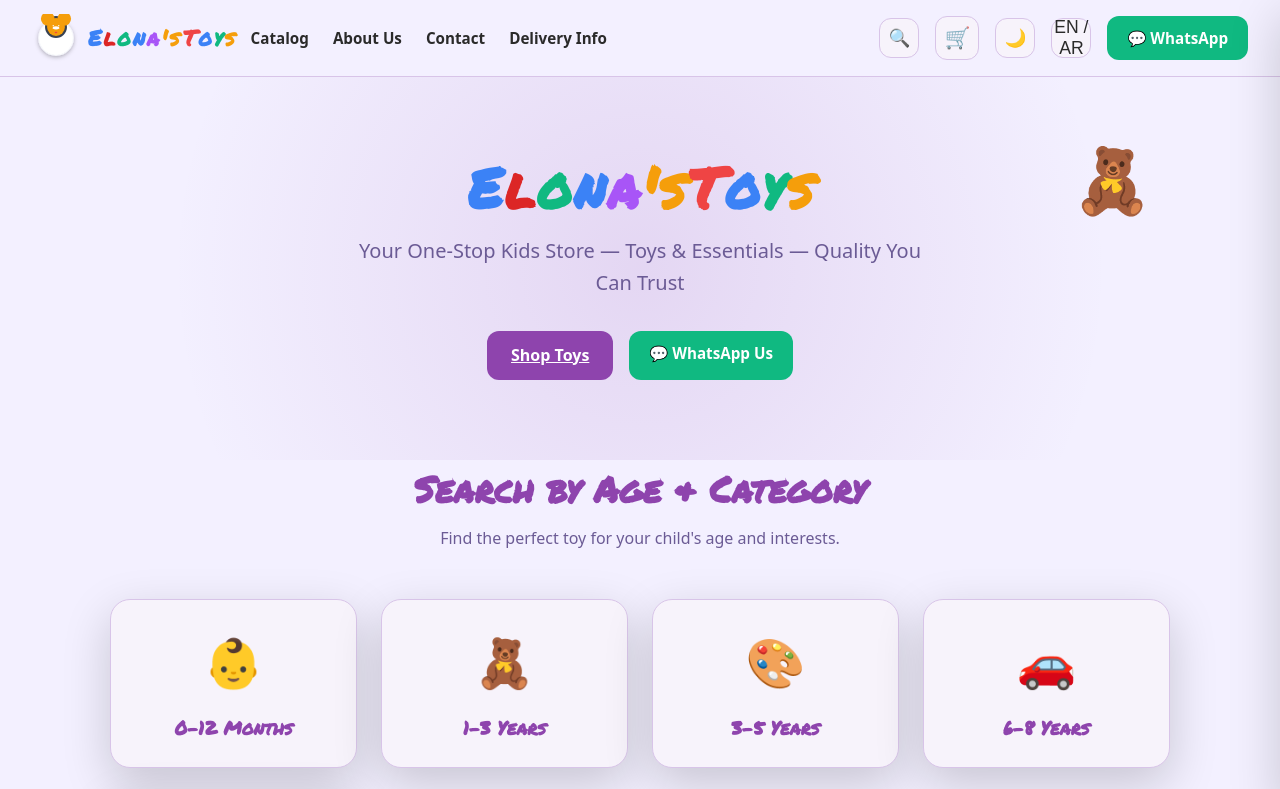
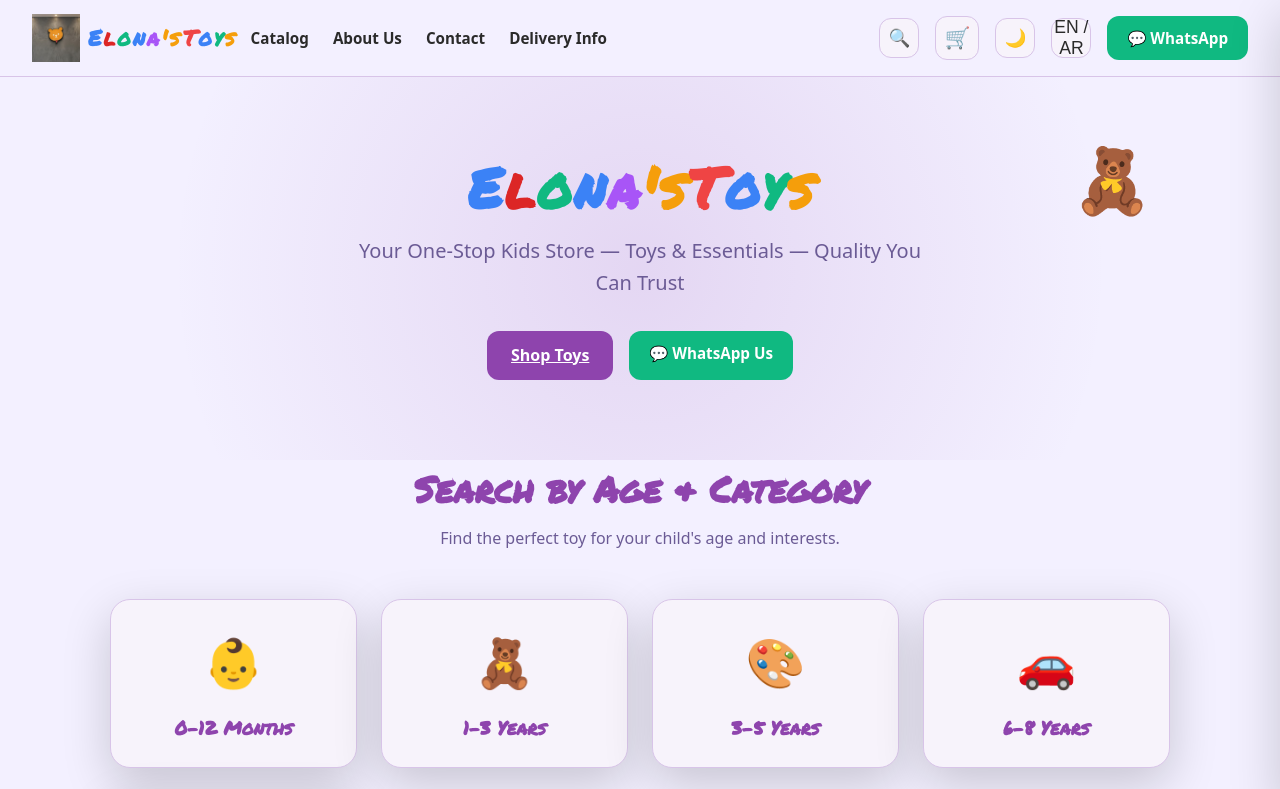
Before and after one commit to FaruChkovski/0x-Vaults, a plain HTML site: page 02_PROJECTS/elonas-toys-website/index.html in a window 1280 px wide. Shown: the top 789 px of the page. Drawn offline with Linux system fonts and the light colour scheme.

Commit message:
feat: use actual bear logo image (cropped/resized to 200x200)

```diff
--- a/02_PROJECTS/elonas-toys-website/index.html
+++ b/02_PROJECTS/elonas-toys-website/index.html
@@ -15,7 +15,7 @@
 <header>
   <div class="header-left">
     <a href="index.html" class="logo">
-      <img src="assets/logo.svg" alt="Elona's Toys logo">
+      <img src="assets/logo.jpg" alt="Elona's Toys logo">
       <span class="brand-text">
         <span class="c1">E</span><span class="c2">l</span><span class="c3">o</span><span class="c4">n</span><span class="c5">a</span><span class="c6">'</span><span class="c7">s</span>
         <span class="c7"> </span><span class="c8">T</span><span class="c9">o</span><span class="c10">y</span><span class="c11">s</span>
```
Also changed, not shown: 02_PROJECTS/elonas-toys-website/assets/logo.jpg (added).
